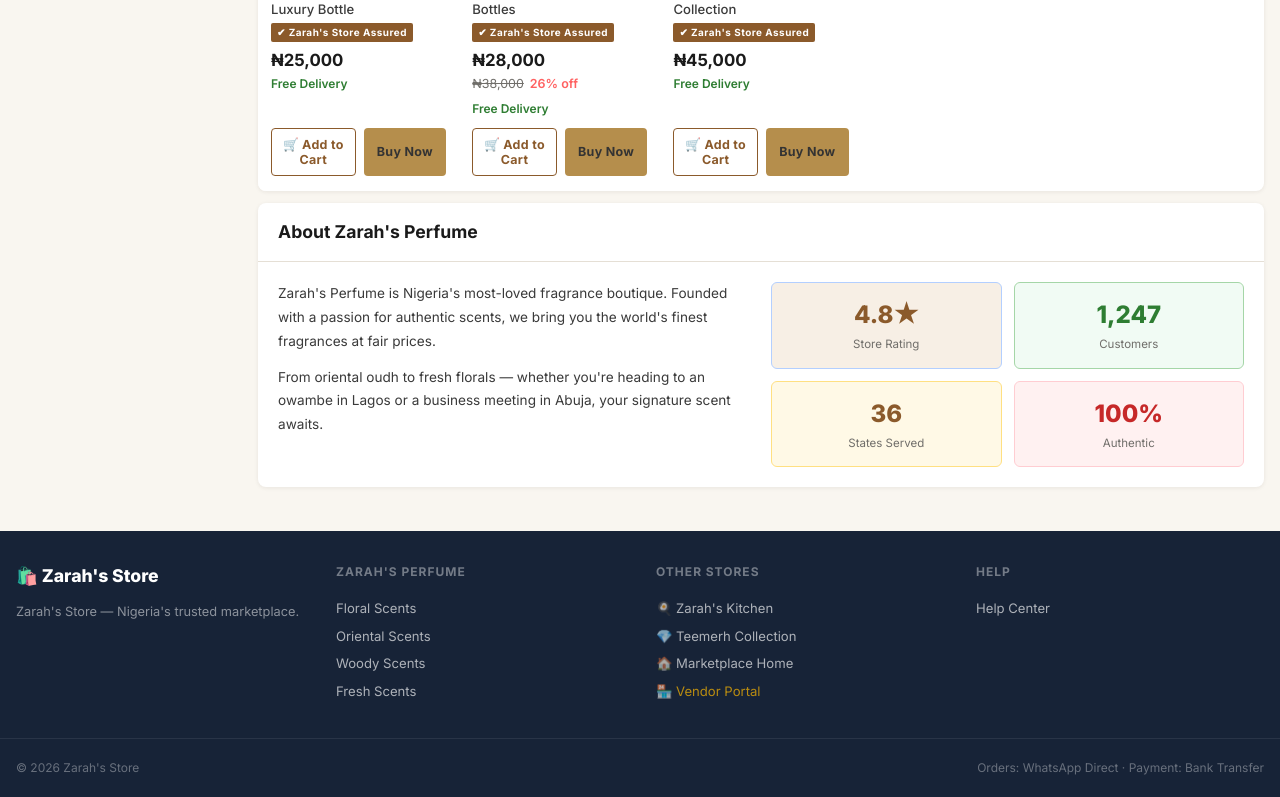
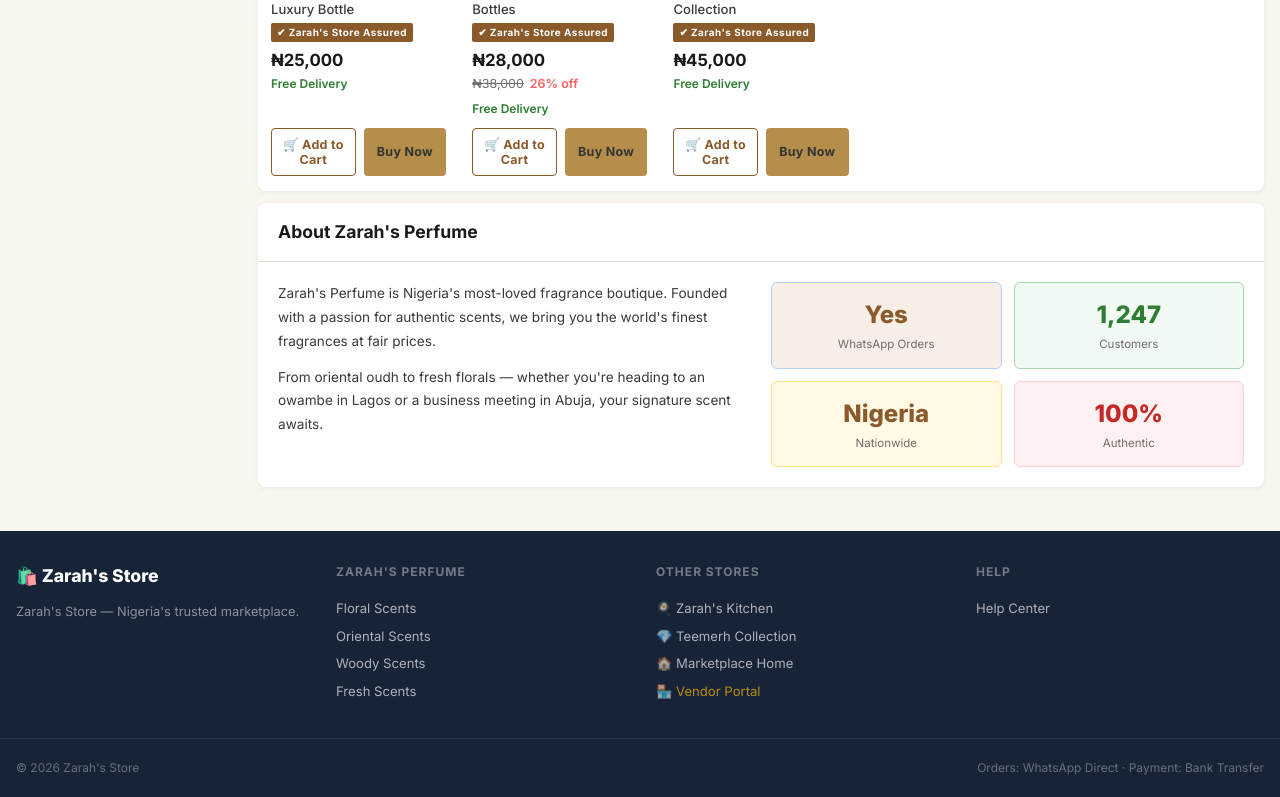
Before and after one commit to abubakar-r-salihawa/zarahs-store, a plain HTML site: page store-perfume.html in a window 1280 px wide. Shown: the part 1010-1807 px from the top of the page. Drawn offline with Linux system fonts and the light colour scheme; a web font is replaced by a local one.

Commit message:
Update delivery descriptions to nationwide and clean up home page boutique rating badges

```diff
--- a/store-perfume.html
+++ b/store-perfume.html
@@ -146,16 +146,16 @@
             </div>
             <div style="display:grid;grid-template-columns:1fr 1fr;gap:12px">
               <div style="background:var(--fk-blue-light);border:1px solid #B3CFFF;border-radius:6px;padding:14px;text-align:center">
-                <div style="font-size:1.5rem;font-weight:800;color:var(--fk-blue)">4.8★</div>
-                <div style="font-size:0.72rem;color:var(--text-3);margin-top:3px">Store Rating</div>
+                <div style="font-size:1.5rem;font-weight:800;color:var(--fk-blue)">Yes</div>
+                <div style="font-size:0.72rem;color:var(--text-3);margin-top:3px">WhatsApp Orders</div>
               </div>
               <div style="background:#F1FBF4;border:1px solid #A5D6A7;border-radius:6px;padding:14px;text-align:center">
                 <div style="font-size:1.5rem;font-weight:800;color:var(--fk-green)">1,247</div>
                 <div style="font-size:0.72rem;color:var(--text-3);margin-top:3px">Customers</div>
               </div>
               <div style="background:#FFF9E6;border:1px solid #FFE082;border-radius:6px;padding:14px;text-align:center">
-                <div style="font-size:1.5rem;font-weight:800;color:var(--fk-orange)">36</div>
-                <div style="font-size:0.72rem;color:var(--text-3);margin-top:3px">States Served</div>
+                <div style="font-size:1.5rem;font-weight:800;color:var(--fk-orange)">Nigeria</div>
+                <div style="font-size:0.72rem;color:var(--text-3);margin-top:3px">Nationwide</div>
               </div>
               <div style="background:#FFF1F1;border:1px solid #FFCDD2;border-radius:6px;padding:14px;text-align:center">
                 <div style="font-size:1.5rem;font-weight:800;color:#C62828">100%</div>
```
Also changed, not shown: auth.html (+1 -1 lines), cart.html (+1 -1 lines), index.html (+4 -4 lines).
